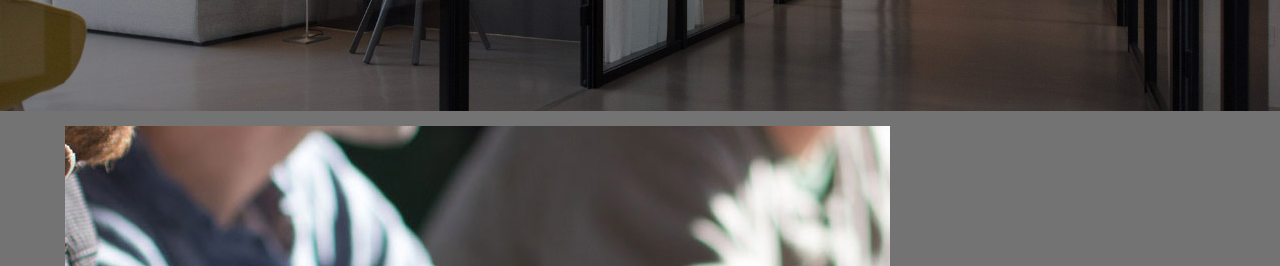
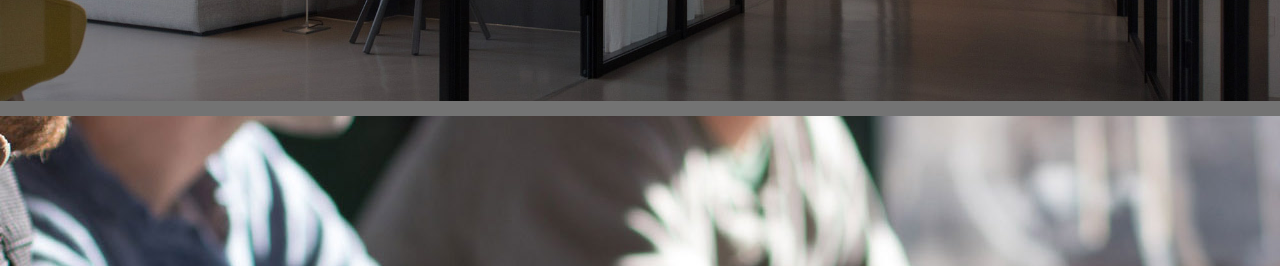
Before and after one commit to adialee/hw4-2023, a plain HTML site: page index.html in a window 1280 px wide. Shown: the part 370-636 px from the top of the page. Drawn offline with Linux system fonts and the light colour scheme.

Commit message:
Add files via upload

```diff
--- a/css/style.css
+++ b/css/style.css
@@ -179,7 +179,6 @@ first div in the grid  and place it in the grid. */
 .about-image, .method-image, .clients-image, .contact-image{
   grid-column: 1 / -1;
   max-height: 600px;
-  object-fit: cover;
   width: 100%;
   overflow: hidden;
 }
@@ -193,7 +192,7 @@ first div in the grid  and place it in the grid. */
 
 /* Add your media query here */
 
-@media screen and (min-width: 800px){
+@media screen and (min-width: 800px) and (prefers-reduced-motion: reduce){
 
   /* Step 9: Write the selector/rule property to style the nav element */
   nav{
@@ -209,10 +208,12 @@ first div in the grid  and place it in the grid. */
   /* Steps 11 and 12: Update the grid-column property of the grid's children (where-needed)*/
   .about, .clients, .method-image, .contact-image{
     grid-column: 3 / span 2;
+    /* height: 400px; */
   }
 
   .method, .contact, .about-image, .clients-image{
     grid-column: 2 / span 2;
+    /* height: 400px; */
   }
  /* Step 13:Write the selector/rule property to update the .text-block class */
   .text-block{
```
Also changed, not shown: index.html (line endings or trailing spaces).
